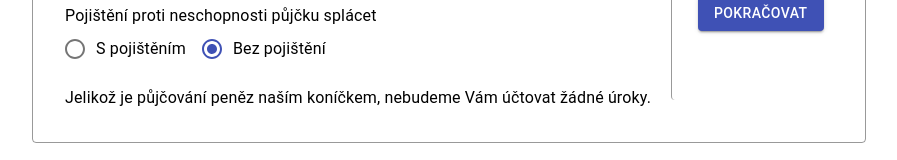
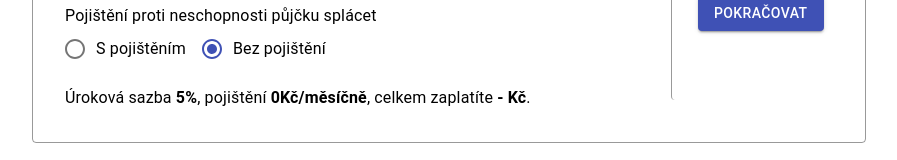
Before and after one commit to Tchomasek/Lundegaard-Calculator, a React (Create React App) app: page / in a window 1280 px wide. Shown: the part 573-733 px from the top of the page, without its empty margins (224-1121 px from the left). Built offline with nearby package versions, Linux system fonts and the light colour scheme; no server answers.

Commit message:
interest, info

```diff
--- a/src/core/models/calculator.ts
+++ b/src/core/models/calculator.ts
@@ -5,6 +5,7 @@ export interface CalculatorState {
   months: number;
   insurance: boolean;
   monthlyPayment: number;
+  totalAmount: number;
 }
 
 const initialState = {
@@ -12,6 +13,7 @@ const initialState = {
   months: 24,
   insurance: false,
   monthlyPayment: 0,
+  totalAmount: 0,
 } as CalculatorState;
 
 export const calculatorSlice = createSlice({
--- a/src/core/utils.ts
+++ b/src/core/utils.ts
@@ -4,19 +4,30 @@ import axios from "axios";
 import { updateCalculatorState } from "./models";
 import store from "./store";
 
-export const sendRequest = async (money: number, months: number) => {
+export const sendRequest = async (
+  money: number,
+  months: number,
+  interestRate: number
+) => {
   await axios
     .get("/calculator", {
       params: {
         money: money,
         months: months,
+        interestRate: interestRate,
       },
     })
     .then((response) => {
       if (typeof Number(response.data) === "number") {
-        const roundedResult = Math.round(Number(response.data) * 100) / 100;
+        const roundedMonthlyPayment =
+          Math.round(Number(response.data.monthlyPayment) * 100) / 100;
+        const roundedTotalAmount =
+          Math.round(Number(response.data.totalAmount) * 100) / 100;
         store.dispatch(
-          updateCalculatorState({ monthlyPayment: roundedResult as number })
+          updateCalculatorState({
+            monthlyPayment: roundedMonthlyPayment as number,
+            totalAmount: roundedTotalAmount as number,
+          })
         );
       }
     });
--- a/src/templates/Calculator/index.tsx
+++ b/src/templates/Calculator/index.tsx
@@ -45,11 +45,12 @@ const MARKS_MONTHS = [
 ];
 const INSURANCE = 100;
 const STEP_MONEY = 5000;
+const INTEREST_RATE = 0.05;
 
 export const Calculator: React.FC = () => {
   const classes = useStyles();
   const dispatch = useDispatch();
-  const { money, months, insurance, monthlyPayment } = useSelector(
+  const { money, months, insurance, monthlyPayment, totalAmount } = useSelector(
     (state: RootState) => state.calculator
   );
   const timer = useRef<ReturnType<typeof setTimeout> | null>(null);
@@ -60,6 +61,8 @@ export const Calculator: React.FC = () => {
   const [moneyErrorMessage, setMoneyErrorMessage] = useState<string>(" ");
   const [monthsError, setMonthsError] = useState<boolean>(false);
   const [monthsErrorMessage, setMonthsErrorMessage] = useState<string>(" ");
+  const [monthlyPaymentWithInsurance, setMonthlyPaymentWithInsurance] =
+    useState<number>(10000);
 
   const adjustMoneySlider = (
     event: React.ChangeEvent<{}>,
@@ -191,7 +194,7 @@ export const Calculator: React.FC = () => {
     // this timer will send API call only when user stoped moving with slider for at least half a second
     timer.current = setTimeout(() => {
       setSpinnerIsVisible(true);
-      sendRequest(money, months);
+      sendRequest(money, months, INTEREST_RATE);
       timer.current = null;
     }, SLIDER_TIMEOUT);
   }, [money, months]);
@@ -200,6 +203,14 @@ export const Calculator: React.FC = () => {
   useEffect(() => {
     setSpinnerIsVisible(false);
   }, [monthlyPayment]);
+
+  useEffect(() => {
+    setMonthlyPaymentWithInsurance(
+      insurance
+        ? Math.round(((monthlyPayment as number) + INSURANCE) * 100) / 100
+        : Math.round((monthlyPayment as number) * 100) / 100
+    );
+  }, [monthlyPayment, insurance]);
 
   return (
     <Grid className={classes.root}>
@@ -251,8 +262,17 @@ export const Calculator: React.FC = () => {
           </RadioGroup>
         </FormControl>
         <Typography className={classes.info}>
-          Jelikož je půjčování peněz naším koníčkem, nebudeme Vám účtovat žádné
-          úroky.
+          Úroková sazba <strong>5%</strong>, pojištění{" "}
+          <strong>{insurance ? "100" : "0"}Kč/měsíčně</strong>, celkem zaplatíte{" "}
+          <strong>
+            {spinnerIsVisible
+              ? "- "
+              : insurance
+              ? totalAmount + months * INSURANCE
+              : totalAmount}
+            Kč
+          </strong>
+          .
         </Typography>
       </Grid>
       <Grid container classes={{ root: classes.result }}>
@@ -265,14 +285,13 @@ export const Calculator: React.FC = () => {
           <Typography className={classes.monthlyPayText}>
             Měsíčně zaplatíte:
           </Typography>
+
           <Grid className={classes.monthlyPay}>
             {spinnerIsVisible ? (
               <CircularProgress />
             ) : (
               <Typography>
-                {insurance
-                  ? (monthlyPayment as number) + INSURANCE
-                  : monthlyPayment}{" "}
+                {monthlyPaymentWithInsurance}
                 Kč
               </Typography>
             )}
```
Also changed, not shown: 1 other file (tests, documents, lock files or other folders).
